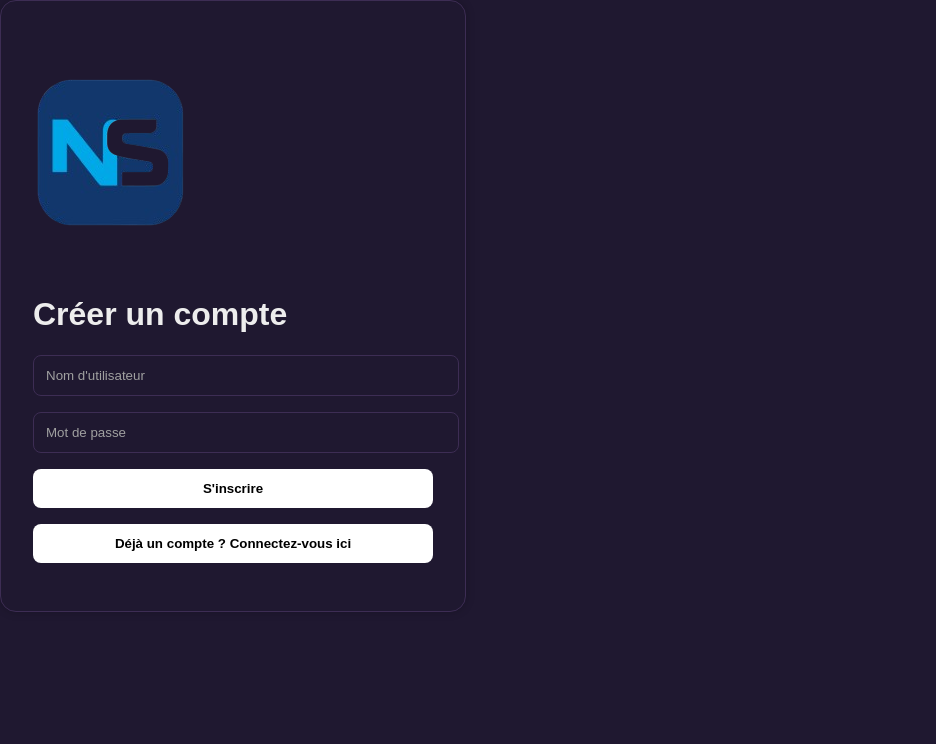
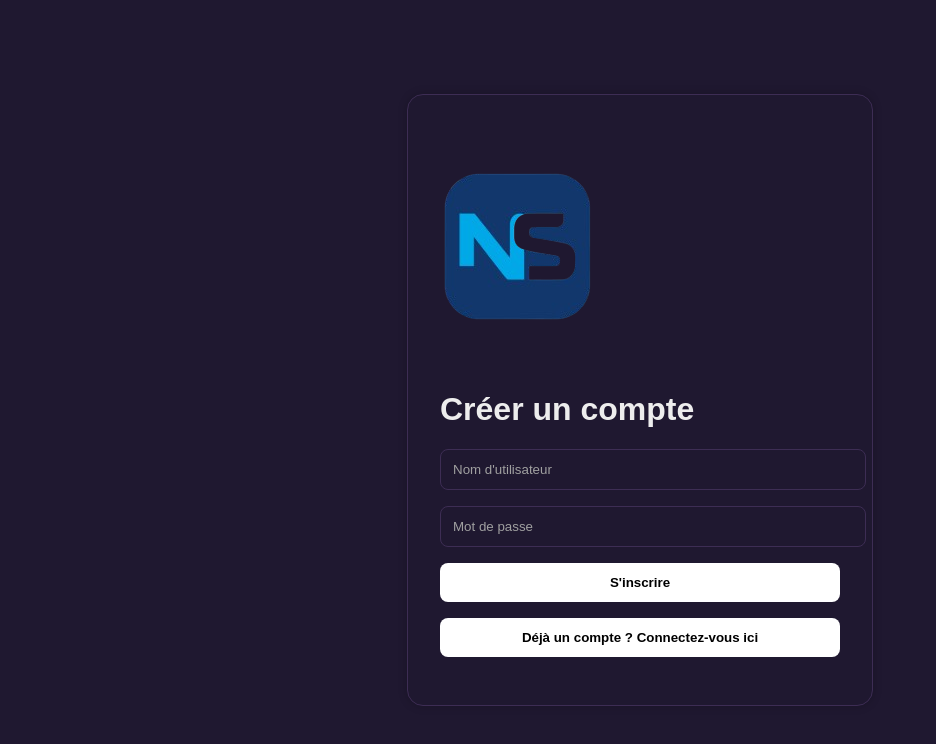
Before and after one commit to LouayAbdelkader/ApplicationNextStep, a Next.js app in the folder frontend-ecommerce/: page /signup in a window 1280 px wide. Shown: the top 744 px of the page, without its empty margins (0-936 px from the left). Built offline with nearby package versions, Linux system fonts and the light colour scheme.

Commit message:
Update page.js

```diff
--- a/frontend-ecommerce/src/app/signup/page.js
+++ b/frontend-ecommerce/src/app/signup/page.js
@@ -26,7 +26,7 @@ export default function SignupPage() {
   };
 
   return (
-    <main className="page">
+    <main className="center-container">
       <div className="card">
         <img src="/LogoNextStepIT.png" alt="Logo" className="logo" />
         <h1 className="title">Créer un compte</h1>
```
